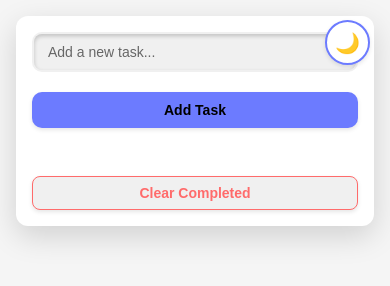
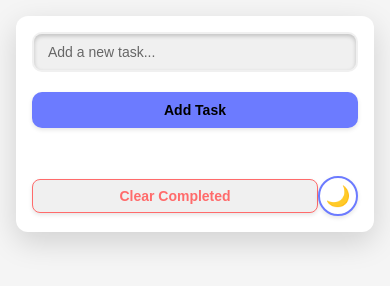
Before and after one commit to tomltd/windsurf-todo, a website: page index.html in a window 390 px wide. Drawn offline with Linux system fonts and the light colour scheme; no server answers.

Commit message:
Move theme toggle button to action buttons for better mobile experience

```diff
--- a/index.html
+++ b/index.html
@@ -10,12 +10,6 @@
     <title>Todo App</title>
 </head>
 <body class="dark-theme">
-    <!-- Theme toggle button -->
-    <button id="theme-toggle" class="theme-toggle" aria-label="Toggle theme">
-        <span class="icon sun">☀️</span>
-        <span class="icon moon">🌙</span>
-    </button>
-
     <div class="container">
         <!--<h1>Todo List</h1>-->
         <div class="input-group">
@@ -24,8 +18,14 @@
         </div>
 
         <ul id="todo-list"></ul>
+
         <div class="action-buttons">
             <button id="clear-completed">Clear Completed</button>
+            <!-- Theme toggle button -->
+            <button id="theme-toggle" class="theme-toggle" aria-label="Toggle theme">
+                <span class="icon sun">☀️</span>
+                <span class="icon moon">🌙</span>
+            </button>
         </div>
     </div>
 
--- a/public/styles.css
+++ b/public/styles.css
@@ -128,7 +128,8 @@ button:active {
 
 .action-buttons {
     display: flex;
-    justify-content: flex-end;
+    justify-content: space-between;
+    align-items: center;
     margin-top: var(--spacing-lg);
 }
 
@@ -243,22 +244,19 @@ button:active {
 }
 
 .theme-toggle {
-    position: fixed;
-    top: 20px;
-    right: 20px;
+    position: relative;
     background-color: var(--container-bg);
     border: 2px solid var(--primary-color);
     color: var(--text-color);
-    width: 45px;
-    height: 45px;
+    width: 40px;
+    height: 40px;
     border-radius: 50%;
     display: flex;
     align-items: center;
     justify-content: center;
     cursor: pointer;
-    font-size: 22px;
+    font-size: 20px;
     transition: var(--transition);
-    z-index: 1000;
     box-shadow: var(--shadow-sm);
 }
 
--- a/styles.css
+++ b/styles.css
@@ -128,7 +128,8 @@ button:active {
 
 .action-buttons {
     display: flex;
-    justify-content: flex-end;
+    justify-content: space-between;
+    align-items: center;
     margin-top: var(--spacing-lg);
 }
 
@@ -243,22 +244,19 @@ button:active {
 }
 
 .theme-toggle {
-    position: fixed;
-    top: 20px;
-    right: 20px;
+    position: relative;
     background-color: var(--container-bg);
     border: 2px solid var(--primary-color);
     color: var(--text-color);
-    width: 45px;
-    height: 45px;
+    width: 40px;
+    height: 40px;
     border-radius: 50%;
     display: flex;
     align-items: center;
     justify-content: center;
     cursor: pointer;
-    font-size: 22px;
+    font-size: 20px;
     transition: var(--transition);
-    z-index: 1000;
     box-shadow: var(--shadow-sm);
 }
 
```
Also changed, not shown: public/index.html (+6 -6 lines).
